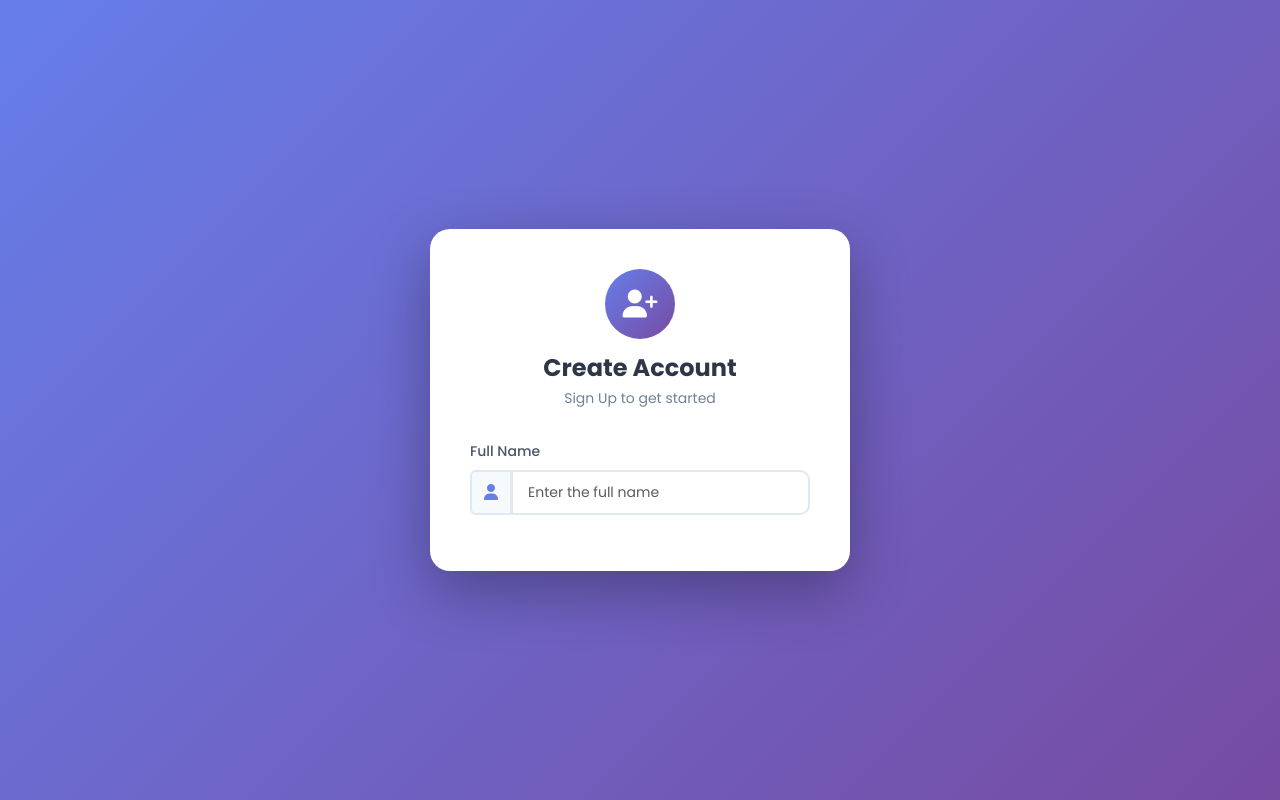
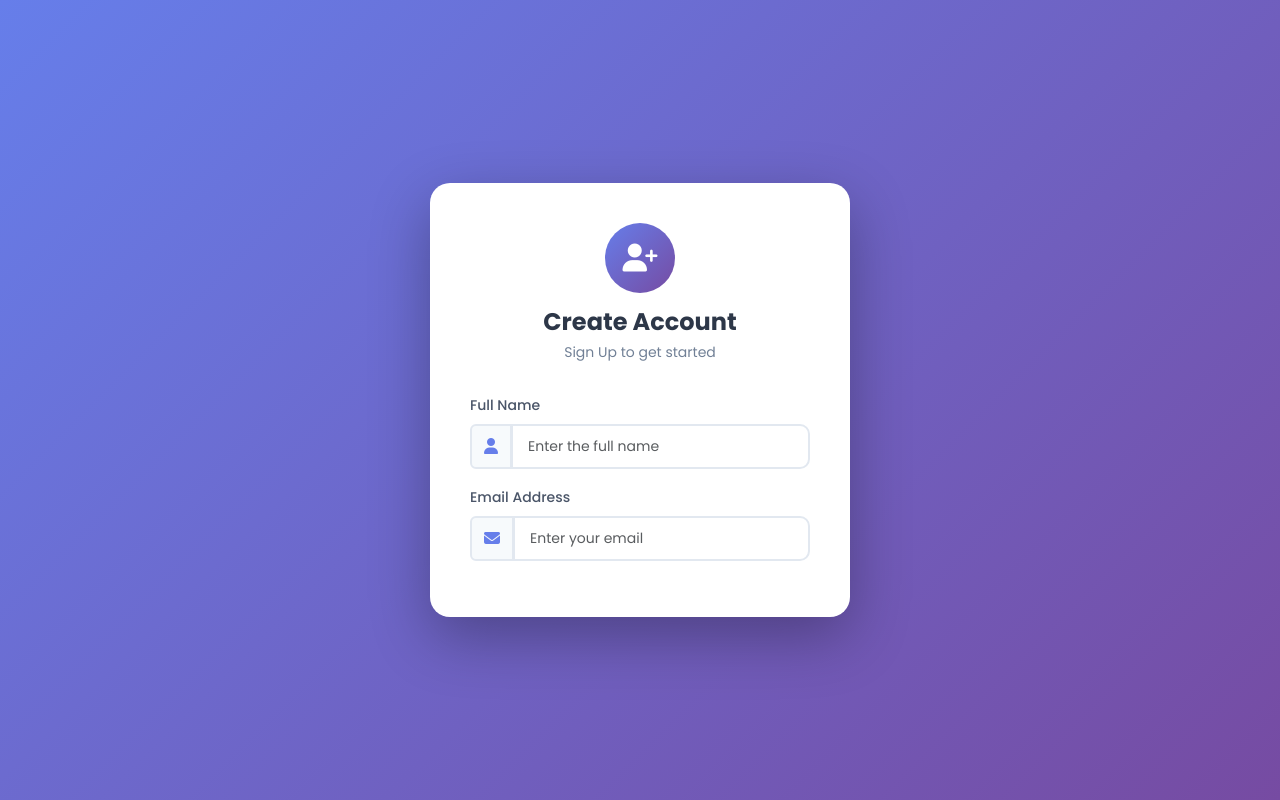
Before and after one commit to POSHANMS/todo-app-flask, a Flask app: template templates/register.html in a window 1280 px wide. Run offline with Flask 3, Linux system fonts and the light colour scheme; the template is opened without the code that fills it, so the values that code supplies are empty.

Commit message:
Add email input to register form

```diff
--- a/templates/register.html
+++ b/templates/register.html
@@ -64,6 +64,25 @@
               />
             </div>
           </div>
+
+          <!-- Email input -->
+          <div class="form-group mb-3">
+            <label class="form-label">Email Address</label>
+            <div class="input-group">
+              <!-- Envelope icon on left -->
+              <span class="input-group-text">
+                <i class="fas fa-envelope"></i>
+              </span>
+              <!-- Email input - browser validates format automatically -->
+              <input
+                type="email"
+                name="email"
+                class="form-control"
+                placeholder="Enter your email"
+                required
+              />
+            </div>
+          </div>
         </form>
       </div>
     </div>
```
